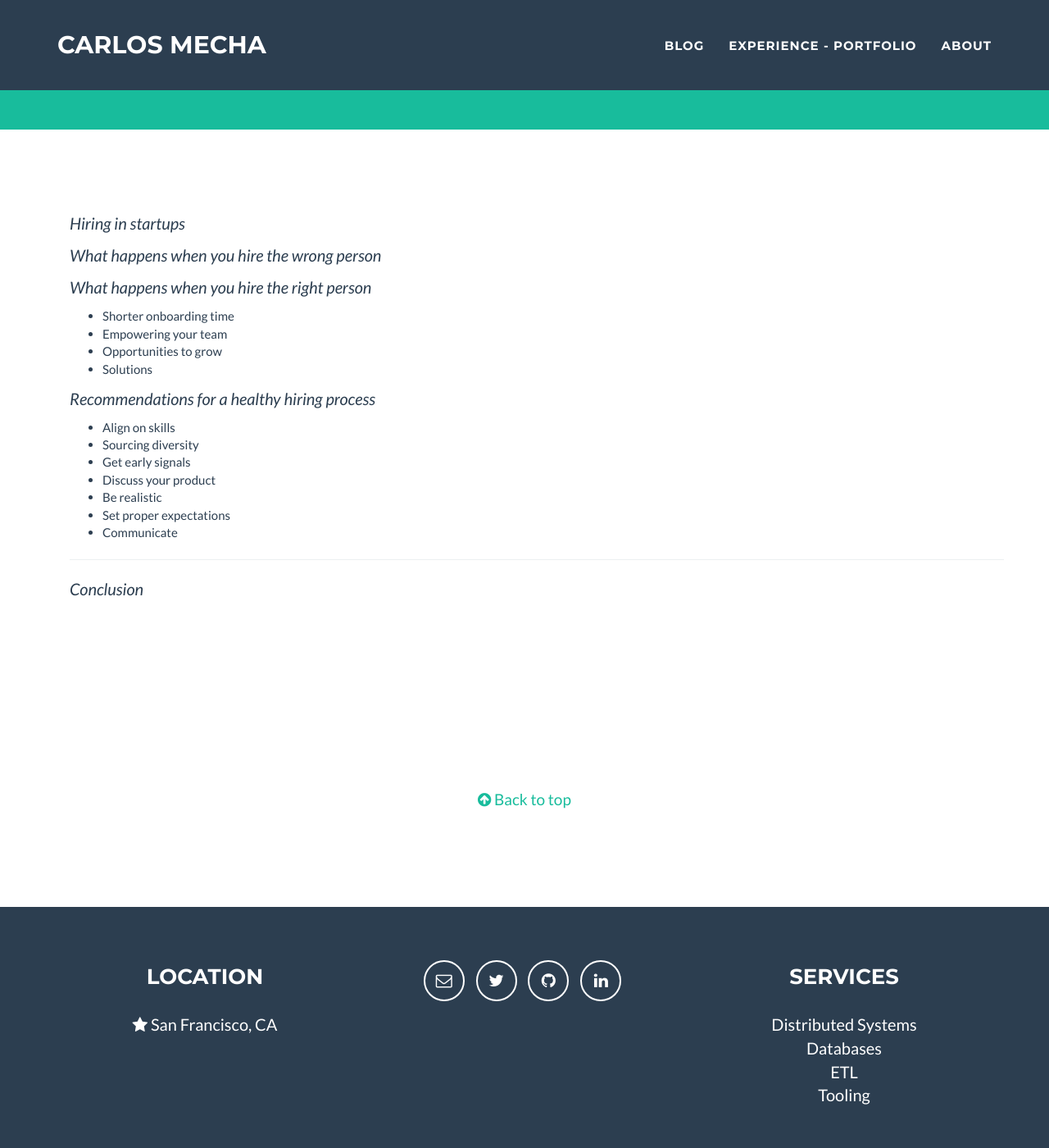
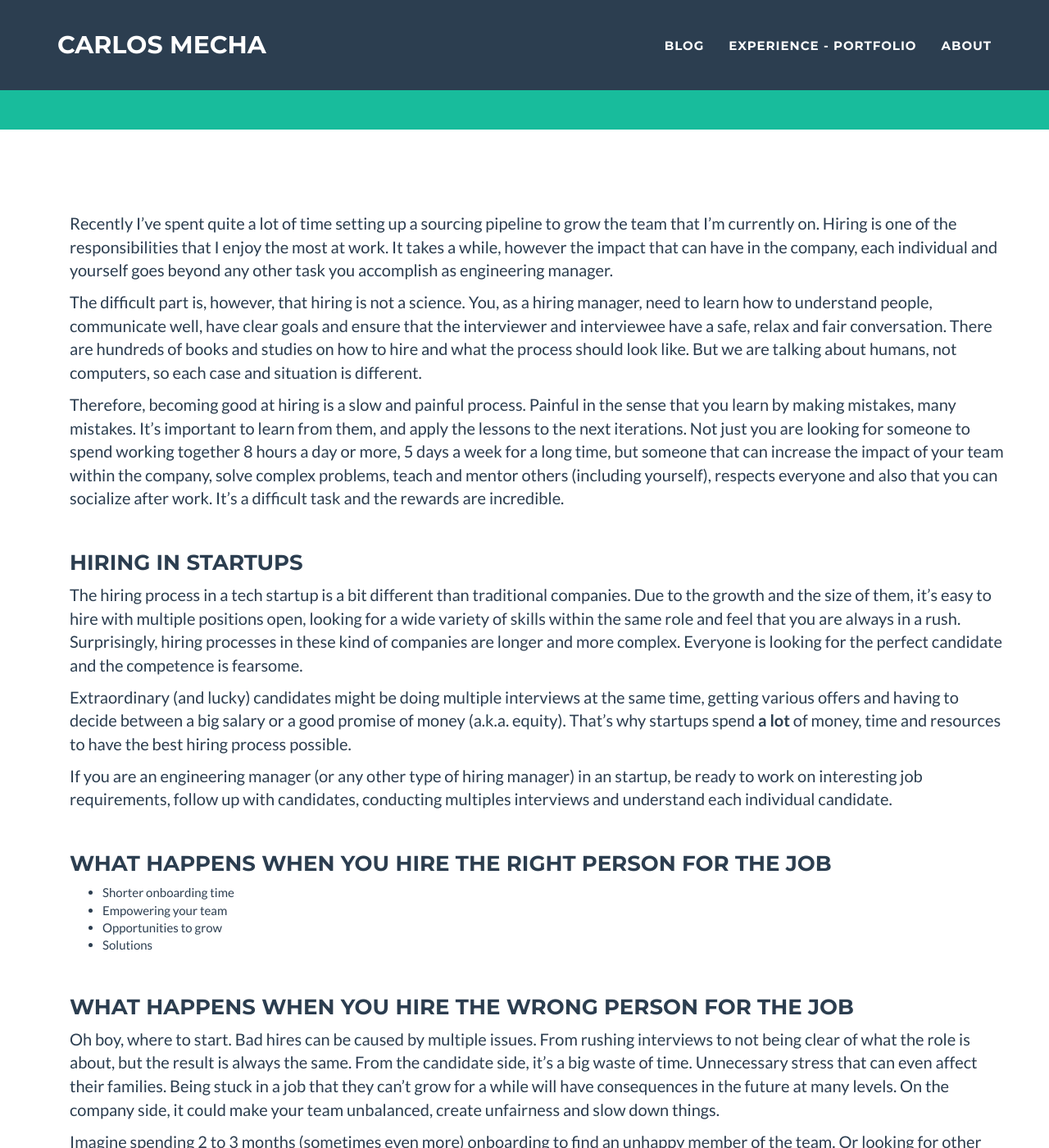
Before and after one commit to CarlosMecha/carlosmecha.github.com, a Jekyll site: the page built from _posts/2020-12-04-hiring-goals.markdown, in a window 1280 px wide and 1400 px high, scrolled down 279 px. Shown: the whole window at 82% size. Built offline with Jekyll 4.4.1, drawn with Linux system fonts in a browser that asks for light colours; some of the changed text lies outside the part shown.

Commit message:
Big chunk done

```diff
--- a/_posts/2020-12-04-hiring-goals.markdown
+++ b/_posts/2020-12-04-hiring-goals.markdown
@@ -5,17 +5,76 @@ subtitle: What to look for when hiring for your team
 slug: hiring-goals
 ---
 
-_Hiring in startups_
+Recently I've spent quite a lot of time setting up a sourcing pipeline to grow the team that I'm
+currently on. Hiring is one of the responsibilities that I enjoy the most at work. It takes a while,
+however the impact that can have in the company, each individual and yourself goes beyond any other
+task you accomplish as engineering manager.
 
-_What happens when you hire the wrong person_
+The difficult part is, however, that hiring is not a science. You, as a hiring manager, need to
+learn how to understand people, communicate well, have clear goals and ensure that the interviewer and
+interviewee have a safe, relax and fair conversation. There are hundreds of books and studies on how to
+hire and what the process should look like. But we are talking about humans, not computers, so each
+case and situation is different.
 
-_What happens when you hire the right person_
+Therefore, becoming good at hiring is a slow and painful process. Painful in the sense that you
+learn by making mistakes, many mistakes. It's important to learn from them, and apply the lessons to
+the next iterations. Not just you are looking for someone to spend working together 8
+hours a day or more, 5 days a week for a long time, but someone that can increase the impact of your
+team within the company, solve complex problems, teach and mentor others (including yourself),
+respects everyone and also that you can socialize after work. It's a difficult task and the rewards
+are incredible.
+
+
+### Hiring in startups
+
+The hiring process in a tech startup is a bit different than traditional companies. Due to the
+growth and the size of them, it's easy to hire with multiple positions open, looking for a wide
+variety of skills within the same role and feel that you are always in a rush. Surprisingly, hiring
+processes in these kind of companies are longer and more complex. Everyone is looking for the
+perfect candidate and the competence is fearsome.
+
+Extraordinary (and lucky) candidates might be doing multiple interviews at the same time, getting
+various offers and having to decide between a big salary or a good promise of money (a.k.a. equity).
+That's why startups spend **a lot** of money, time and resources to have the best hiring process
+possible.
+
+If you are an engineering manager (or any other type of hiring manager) in an startup, be ready to
+work on interesting job requirements, follow up with candidates, conducting multiples interviews and
+understand each individual candidate.
+
+
+### What happens when you hire the right person for the job
+
 * Shorter onboarding time
 * Empowering your team
 * Opportunities to grow
 * Solutions
 
-_Recommendations for a healthy hiring process_
+
+
+### What happens when you hire the wrong person for the job
+
+Oh boy, where to start. Bad hires can be caused by multiple issues. From rushing interviews to not
+being clear of what the role is about, but the result is always the same. From the candidate side,
+it's a big waste of time. Unnecessary stress that can even affect their families. Being stuck in a
+job that they can't grow for a while will have consequences in the future at many levels. On the
+company side, it could make your team unbalanced, create unfairness and slow down things.
+
+Imagine spending 2 to 3 months (sometimes even more) onboarding to find an unhappy member of the
+team. Or looking for other teams that can accommodate a new candidate that doesn't fit in your team.
+Or ultimately, letting this new employee go.
+
+I always advocate for spending a good amount of time making sure you get the perfect candidate for
+the position that you have open. Ah! And a perfect candidate doesn't mean the one who is an expert
+on X technology, or that can sell anything, or the one that can work 20 hours a day. Again, the perfect
+candidate is the one that makes you and your team grow, respects everyone and cares about the
+company and your team's vision.
+
+
+### Recommendations for a healthy hiring process
+
+I want to share some tips that has helped me in the past to have a clear goal and make the
+experience for both sides as good as I can:
 
 * Align on skills
 * Sourcing diversity
@@ -27,4 +86,13 @@ _Recommendations for a healthy hiring process_
 
 ---
 
-_Conclusion_
+I want to end this post with a disclaimer that I still have to learn a lot and make many new
+mistakes to be considered even "good" at hiring. My next step is apply some of the concepts that I'm
+learning from [Education competencies from
+Microsoft](https://www.microsoft.com/en-us/education/training-and-events/education-competencies)
+(Thanks to Chandra for sending me this link!), and also hire 10 more engineers in the next year :D.
+
+_If you are looking for a new gig and would like to understand how maps are made, please shoot me an
+email! More info [here](https://www.mapbox.com/careers#open-roles)._
+
+Thank you.
```
